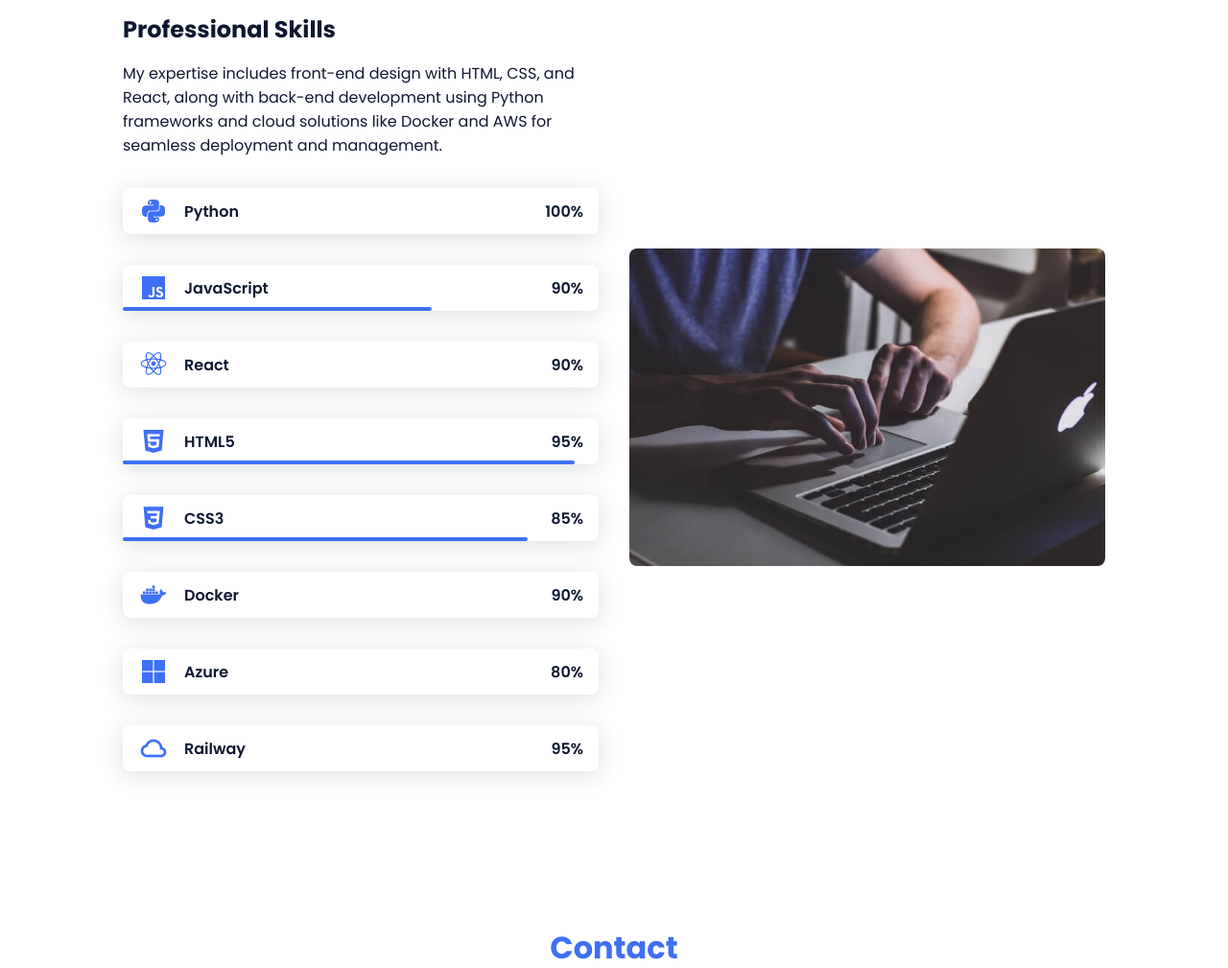
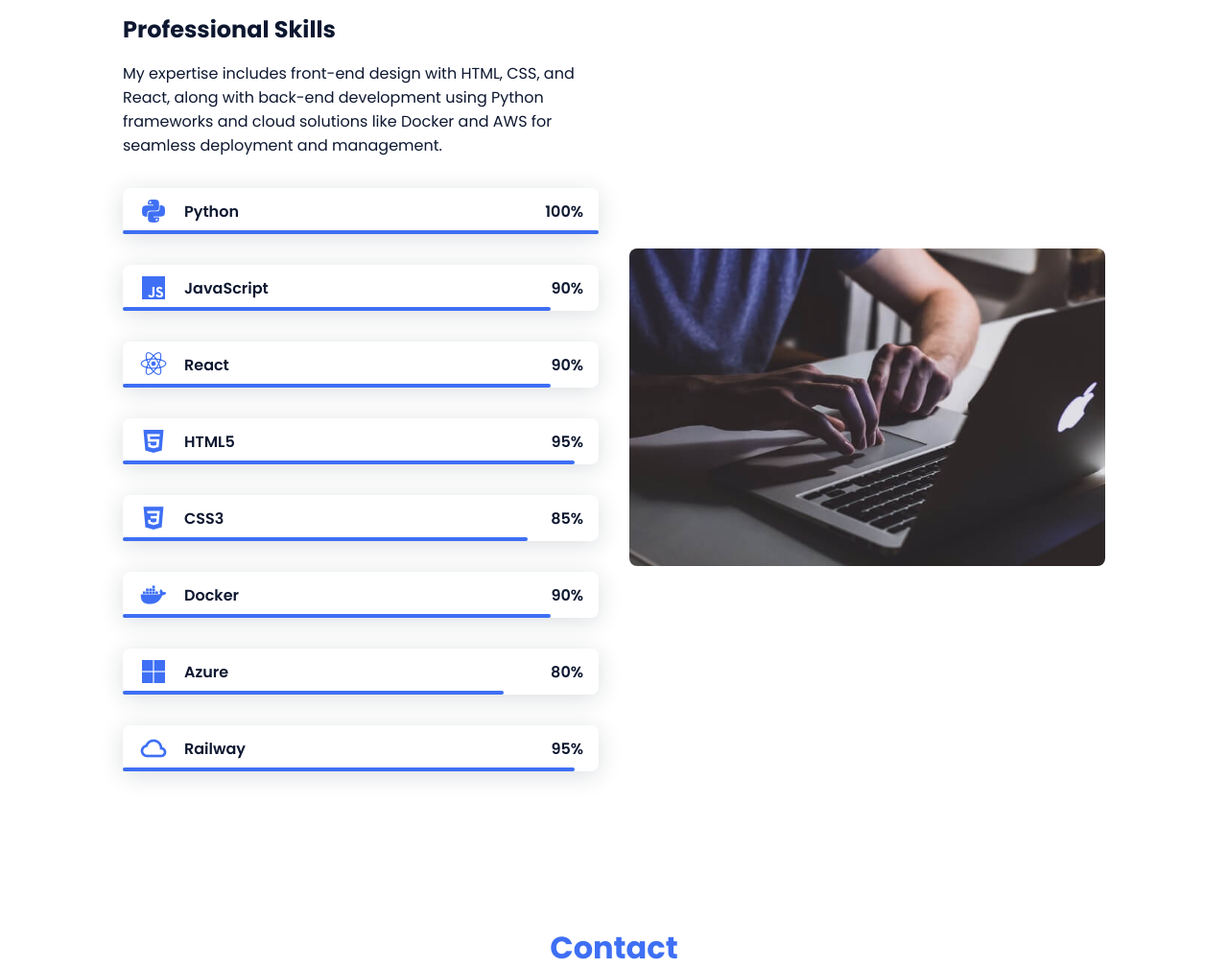
Before and after one commit to eyalyehiely/portfolio, a Flask app: page / in a window 1280 px wide. Shown: the part 1510-2519 px from the top of the page at 96% size. Run offline with Flask 3, Linux system fonts and the light colour scheme.

Commit message:
change skills section

```diff
--- a/templates/index.html
+++ b/templates/index.html
@@ -95,7 +95,7 @@
                     <i class='bx bxl-python skills__icon'></i>
                     <span class="skills__name">Python</span>
                 </div>
-                        <div class="skills__bar skills__python"></div>
+                <div class="skills__bar skills__python" style="width: 100%;"></div>
                 <div>
                     <span class="skills__percentage">100%</span>
                 </div>
@@ -106,7 +106,7 @@
                     <i class='bx bxl-javascript skills__icon'></i>
                     <span class="skills__name">JavaScript</span>
                 </div>
-                        <div class="skills__bar skills__js"></div>
+                <div class="skills__bar skills__js" style="width: 90%;"></div>
                 <div>
                     <span class="skills__percentage">90%</span>
                 </div>
@@ -117,7 +117,7 @@
                     <i class='bx bxl-react skills__icon'></i>
                     <span class="skills__name">React</span>
                 </div>
-                        <div class="skills__bar skills__react"></div>
+                <div class="skills__bar skills__react" style="width: 90%;"></div>
                 <div>
                     <span class="skills__percentage">90%</span>
                 </div>
@@ -128,7 +128,7 @@
                     <i class='bx bxl-html5 skills__icon'></i>
                     <span class="skills__name">HTML5</span>
                 </div>
-                        <div class="skills__bar skills__html"></div>
+                <div class="skills__bar skills__html" style="width: 95%;"></div>
                 <div>
                     <span class="skills__percentage">95%</span>
                 </div>
@@ -139,7 +139,7 @@
                     <i class='bx bxl-css3 skills__icon'></i>
                     <span class="skills__name">CSS3</span>
                 </div>
-                        <div class="skills__bar skills__css"></div>
+                <div class="skills__bar skills__css" style="width: 85%;"></div>
                 <div>
                     <span class="skills__percentage">85%</span>
                 </div>
@@ -150,7 +150,7 @@
                     <i class='bx bxl-docker skills__icon'></i>
                     <span class="skills__name">Docker</span>
                 </div>
-                        <div class="skills__bar skills__docker"></div>
+                <div class="skills__bar skills__docker" style="width: 90%;"></div>
                 <div>
                     <span class="skills__percentage">90%</span>
                 </div>
@@ -161,7 +161,7 @@
                     <i class='bx bxl-microsoft skills__icon'></i>
                     <span class="skills__name">Azure</span>
                 </div>
-                        <div class="skills__bar skills__azure"></div>
+                <div class="skills__bar skills__azure" style="width: 80%;"></div>
                 <div>
                     <span class="skills__percentage">80%</span>
                 </div>
@@ -172,7 +172,7 @@
                     <i class='bx bx-cloud skills__icon'></i>
                     <span class="skills__name">Railway</span>
                 </div>
-                        <div class="skills__bar skills__railway"></div>
+                <div class="skills__bar skills__railway" style="width: 95%;"></div>
                 <div>
                     <span class="skills__percentage">95%</span>
                 </div>
@@ -181,6 +181,7 @@
         <img src="{{ url_for('static', filename='img/work3.jpg') }}" alt="" class="skills__img">
     </div>
 </section>
+
 
         <!-- ===== CONTACT ===== -->
         <section class="contact section" id="contact">
```
Also changed, not shown: static/scss/styles.scss (+36 -43 lines). Lines whose indentation alone changed are shown as unchanged.
